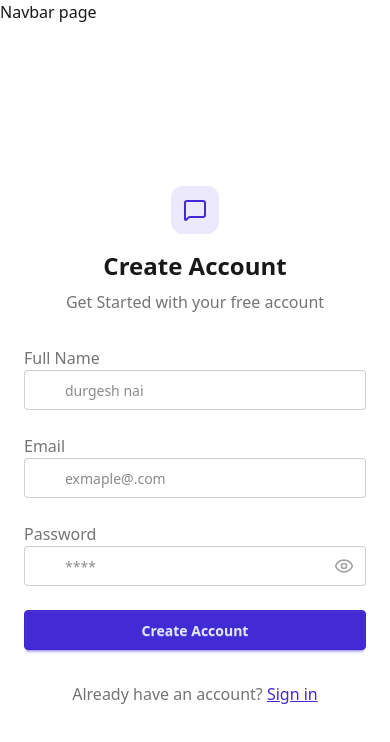
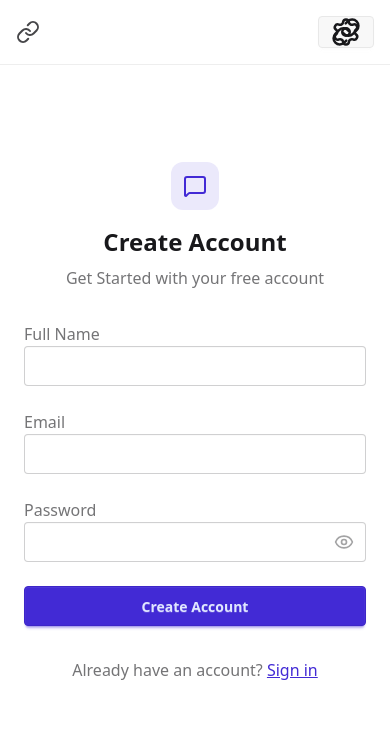
Before and after one commit to chiragSharma2424/chat-app, a React (Vite) app in the folder frontend/: page /signup in a window 390 px wide. Shown: the top 742 px of the page. Built offline with nearby package versions, Linux system fonts and the light colour scheme; no server answers.

Commit message:
navbar component done

```diff
--- a/frontend/src/component/Navbar.jsx
+++ b/frontend/src/component/Navbar.jsx
@@ -1,12 +1,53 @@
 import React from 'react';
 import { useAuthStore } from '../store/UserAuthStore';
+import { Link, LogOut, MessagesSquare, Settings, User } from 'lucide-react';
 
 const Navbar = () => {
-     const {authUser} = useAuthStore()
+     const {authUser, logout} = useAuthStore();
+
   return (
-    <div>
-      Navbar page
+   <header className='bg-base-100 border-b border-base-300 fixed w-full top-0 z-40
+   backdrop-blur-lg bg-base-100/80'>
+
+    <div className='container mx-auto px-4 h-16'>
+      <div className='flex items-center justify-between h-full'>
+
+        <div className='flex items-center gap-8'>
+
+          <Link to={'/'} className='felex items-center gap-2.5 hover: opacity-80
+          transition-all'>
+
+          <div className='w-9 h-9 rounded-lg bg-primary/10 flex items-center justify-center'>
+          <MessagesSquare className='w-5 h-5 text-primary' />
+          </div>
+          <h1 className='text-lg font-bold'>Kya Haal</h1>
+          </Link>
+        </div>
+
+        <div className='flex items-center gap-2'>
+          <Link to={'/settings'}
+          className={`btn btn-sm gap-2 transition-colors`}>
+            <Settings className='w-4 h-4' />
+            <span className='hidden sm:inline'>Settings</span>
+          </Link>
+
+           {authUser && (
+              <>
+                <Link to={"/profile"} className={`btn btn-sm gap-2`}>
+                  <User className="size-5" />
+                  <span className="hidden sm:inline">Profile</span>
+                </Link>
+
+                <button className="flex gap-2 items-center" onClick={logout}>
+                  <LogOut className="size-5" />
+                  <span className="hidden sm:inline">Logout</span>
+                </button>
+              </>
+            )}
+        </div>
+      </div>
     </div>
+   </header>
   )
 }
 
--- a/frontend/src/pages/SignUpPage.jsx
+++ b/frontend/src/pages/SignUpPage.jsx
@@ -75,7 +75,7 @@
                 </div>
                 <input type="text"
                 className={`input inpu-bordered w-full pl-10`}
-                placeholder='durgesh nai'
+                placeholder=''
                 value={formData.fullName}
                 onChange={(e) => {
                   setFormData({...formData, fullName: e.target.value})
@@ -94,7 +94,7 @@
                 </div>
                 <input type="email"
                 className={`input input-bordered w-full pl-10`}
-                placeholder='exmaple@.com'
+                placeholder=''
                 value={formData.email}
                 onChange={(e) => {
                   setFormData({...formData, email: e.target.value})
@@ -113,7 +113,7 @@
                 </div>
                 <input type={showPassword ? "text": "password"}
                 className={`input input-bodered w-full pl-10`}
-                placeholder='****'
+                placeholder=''
                 value={formData.password}
                 onChange={(e) => {
                   setFormData({...formData, password: e.target.value})
--- a/frontend/src/store/UserAuthStore.js
+++ b/frontend/src/store/UserAuthStore.js
@@ -27,9 +27,17 @@
             set({authUser:res.data});
             toast.success("Account created successfully");
         } catch(err) {
-            toast.error(err.message.data.message);
+            toast.error(err.response.data.message);
         }finally {
             set({isSigninUp: false})
         }
+    },
+
+    logout: async() => {
+        try {
+            await axiosInstance().post('/auth/logout')
+        } catch(err) {
+            toast.error(err.response.data.message);
+        }
     }
 }));
```
